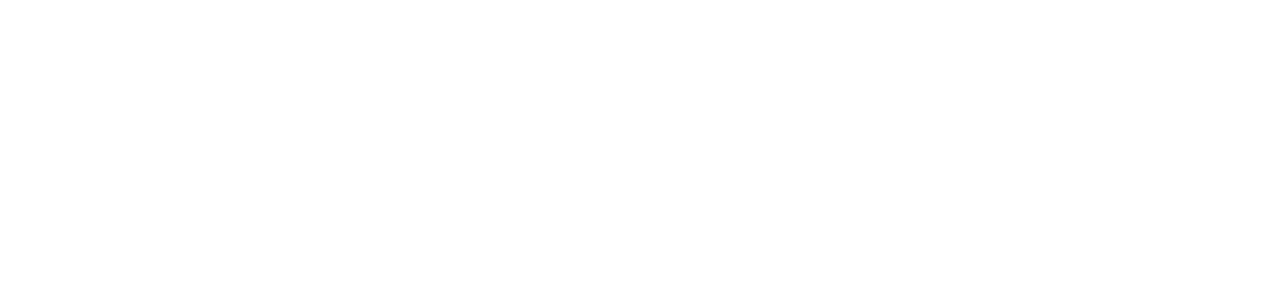
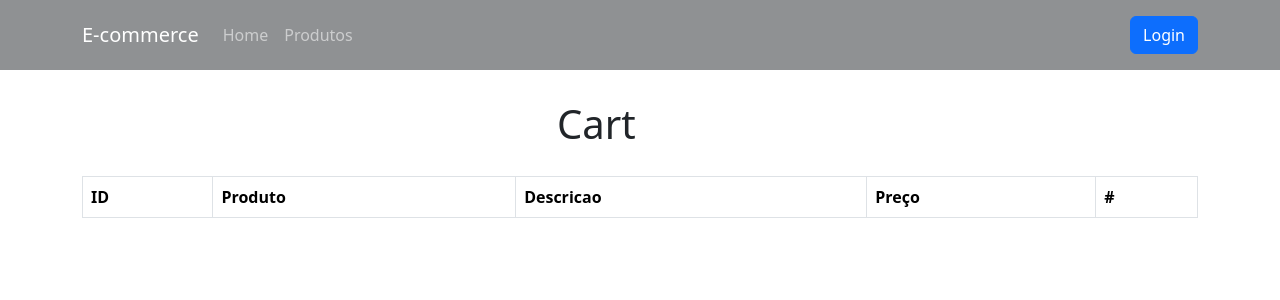
Before and after one commit to KarlaStromberg/projetoEcommerce, a React (Create React App) app: page /carrinho in a window 1280 px wide. Before the commit this address had no page. Shown: the top 300 px of the page. Built offline with nearby package versions, Linux system fonts and the light colour scheme.

Commit message:
Cart page, ATC message, nav changes

```diff
--- a/src/App.js
+++ b/src/App.js
@@ -37,12 +37,16 @@
 import { RouteApp } from "./route";
 import { ToastContainer } from "react-toastify";
 import "react-toastify/dist/ReactToastify.css";
+import CarrinhoContextProvider from "./hooks/CarrinhoContext";
+import "font-awesome/css/font-awesome.css"
 
 function App() {
   return (
     <>
+    <CarrinhoContextProvider>
       <ToastContainer/>
       <RouteApp/>
+    </CarrinhoContextProvider>
     </>
   );
 }
--- a/src/componentes/CardProduto.jsx
+++ b/src/componentes/CardProduto.jsx
@@ -1,10 +1,10 @@
 import { useContext } from "react";
 import { Button, Card } from "react-bootstrap";
-//import { CarrinhoContext } from "../hooks/CarrinhoContext";
+import { CarrinhoContext } from "../hooks/CarrinhoContext";
 import { useNavigate } from "react-router-dom";
 
 function CardProduto({ idProduto, nome, preco, descricao, linkImagem }) {
-  //  const { adicionarCarrinho } = useContext(CarrinhoContext);
+  const { adicionarCarrinho } = useContext(CarrinhoContext);
     let navigate = useNavigate();
 
      function adicionarNoCarrinho(
@@ -19,13 +19,13 @@
         navigate("/login");
       }
 
-      /* adicionarCarrinho({
+       adicionarCarrinho({
         idProduto,
         nomeProduto,
         descricaoProduto,
         precoProduto,
         linkImagemProduto,
-      }); */
+      });
     }
 
   return (
--- /dev/null
+++ b/src/componentes/GerenciarLogin.jsx
@@ -0,0 +1,81 @@
+import { useContext, useEffect, useState } from "react";
+import { Badge, Button, Col, Row } from "react-bootstrap";
+import { CarrinhoContext } from "../hooks/CarrinhoContext";
+
+function GerenciarLogin()
+{
+  const [token, setToken] = useState(null);
+  const [nomeUsario, setNomeUsario] = useState(null);
+  const [emailUsuario, setEmailUsuario] = useState(null);
+
+  const [numeroProdutosCarrinho, setNumeroProdutosCarrinho] = useState(0);
+  const { listaProdutosCarrinho } = useContext(CarrinhoContext);
+
+  useEffect(() => {
+    const quantidadeProdutos = listaProdutosCarrinho.length;
+    setNumeroProdutosCarrinho(quantidadeProdutos);
+  }, [listaProdutosCarrinho]);
+
+  useEffect(() => {
+    pegarDadosLocalStorage();
+  }, []);
+
+  function pegarDadosLocalStorage() {
+    const token = localStorage.getItem("token");
+    const nomeUsuario = localStorage.getItem("nomeUsuario");
+    const emailUsario = localStorage.getItem("emailUsario");
+    setToken(token);
+    setNomeUsario(nomeUsuario);
+    setEmailUsuario(emailUsario);
+  }
+
+  function removerDadosLocalStorage() {
+    localStorage.removeItem("token");
+    localStorage.removeItem("nomeUsuario");
+    localStorage.removeItem("emailUsario");
+    pegarDadosLocalStorage();
+  }
+
+  if (!token) {
+    return (
+      <Row>
+        <Col md={12}>
+          <a href="/login">
+            <Button variant="primary">Login</Button>{" "}
+          </a>
+        </Col>
+      </Row>
+    );
+  }
+
+  return (
+    <Row>
+       <Col md={2}>
+        <a href="/carrinho">
+          <Badge
+            style={{
+              position: "absolute",
+              marginLeft: "20px",
+              marginTop: "-8px",
+            }}
+            bg="success"
+          >
+            {numeroProdutosCarrinho}
+          </Badge>
+          <i className="fa fa-shopping-cart fa-2x"> </i>
+        </a>
+      </Col>
+      <Col md={7}>
+        <i className="fa fa-user"> {nomeUsario}</i>
+        <i className="fa fa-at"> {emailUsuario}</i>
+      </Col>
+      <Col md={2}>
+        <Button variant="danger" onClick={() => removerDadosLocalStorage()}>
+          Sair
+        </Button>{" "}
+      </Col>
+    </Row>
+  );
+}
+
+export { GerenciarLogin };
--- a/src/componentes/ListaProdutos.jsx
+++ b/src/componentes/ListaProdutos.jsx
@@ -36,13 +36,14 @@
     }
 
     return (
-        <Container fluid>
-            <Row className="justify-content-center"  style={{marginTop:"50px"}}>
+        <Container fluid >
+            <Row className="justify-content-center" style={{marginTop:"50px"}} >
             <div style={{textAlign:"center"}}><h1>Collection</h1></div>
                 {produtos.map((produto) => {
                     return (
                         <CardProduto
                         nome={produto.title}
+                        idProduto={produto.id}
                         preco={produto.price}
                         linkImagem={produto.image}
                         descricao={produto.category}
--- a/src/componentes/NavBar.jsx
+++ b/src/componentes/NavBar.jsx
@@ -1,20 +1,27 @@
-import { Navbar, Nav, Container, Button} from "react-bootstrap";
+import { Navbar, Nav, Container, NavbarCollapse, NavbarText} from "react-bootstrap";
+import { GerenciarLogin } from "./GerenciarLogin";
 
 function NavBar() {
+
     return (
         <>
-            <Navbar bg="primary" data-bs-theme="primary">
+            <Navbar bg="dark" data-bs-theme="dark" fixed="top" className="bg-opacity-50">
                 <Container>
-                    <Navbar.Brand href="#home">E-commerce</Navbar.Brand>
+                    <Navbar.Brand href="/">E-commerce</Navbar.Brand>
                     <Nav className="me-auto">
                         <Nav.Link href="/">Home</Nav.Link>
                         <Nav.Link href="/produtos">Produtos</Nav.Link>
-
                     </Nav>
+                    <NavbarCollapse className="justify-content-end">
+                            <NavbarText>
+                                <GerenciarLogin/>
+                            </NavbarText>
+                        </NavbarCollapse>
                 </Container>
             </Navbar>
         </>
  );
 }
 
+
 export default NavBar;
--- a/src/hooks/CarrinhoContext.js
+++ b/src/hooks/CarrinhoContext.js
@@ -43,6 +43,16 @@
 
     const listaProdutosAtualizado = [produto, ...listaProdutosCarrinho];
     salvarProdutos(listaProdutosAtualizado);
+    toast.success("Produto adicionado", {
+      position: "top-center",
+      autoClose: 5000,
+      hideProgressBar: false,
+      closeOnClick: true,
+      pauseOnHover: true,
+      draggable: true,
+      progress: undefined,
+      theme: "light",
+    });
   };
   function removerProduto(idProduto) {
     const listaProdutosAtualizado = listaProdutosCarrinho.filter(
--- /dev/null
+++ b/src/pages/Carrinho.jsx
@@ -0,0 +1,68 @@
+import { useContext, useEffect, useState } from "react";
+import { Button, Col, Container, Row, Table } from "react-bootstrap";
+import { CarrinhoContext } from "../hooks/CarrinhoContext";
+import NavBar from "../componentes/NavBar";
+
+function Carrinho() {
+  const { listaProdutosCarrinho, removerProduto } = useContext(CarrinhoContext);
+  const [produtosCarrinho, setProdutosCarrinho] = useState([]);
+
+  useEffect(() => {
+    console.log("BUSCAR CAAAR", listaProdutosCarrinho);
+    if (listaProdutosCarrinho) {
+      setProdutosCarrinho(listaProdutosCarrinho);
+    }
+  }, [listaProdutosCarrinho]);
+
+  return (
+    <>
+    <NavBar/>
+      <Container style={{paddingTop:"100px"}}>
+        <Row className="justify-content-md-center" style={{paddingBottom:"20px"}} >
+          <Col md={2} >
+            <h1>Cart</h1>
+          </Col>
+        </Row>
+        <Row>
+          <Col>
+            <Table striped bordered hover>
+              <thead>
+                <tr>
+                  <th>ID</th>
+                  <th>Produto</th>
+                  <th>Descricao</th>
+                  <th>Preço</th>
+                  <th>#</th>
+                </tr>
+              </thead>
+              <tbody>
+                {produtosCarrinho.map((produtoCarrinho, index) => {
+                  return (
+                    <tr>
+                      <td> {produtoCarrinho.idProduto}</td>
+                      <td> {produtoCarrinho.nomeProduto}</td>
+                      <td> {produtoCarrinho.descricaoProduto}</td>
+                      <td> {produtoCarrinho.precoProduto} R$</td>
+                      <td>
+                        <Button
+                          onClick={() =>
+                            removerProduto(produtoCarrinho.idProduto)
+                          }
+                          variant="danger"
+                        >
+                          Remover
+                        </Button>
+                      </td>
+                    </tr>
+                  );
+                })}
+              </tbody>
+            </Table>
+          </Col>
+        </Row>
+      </Container>
+    </>
+  );
+}
+
+export { Carrinho };
--- a/src/pages/Produto.jsx
+++ b/src/pages/Produto.jsx
@@ -6,6 +6,7 @@
     return(
         <>
         <NavBar/>
+        <div style={{paddingTop:"90px"}}></div>
         <ListaProdutos/>
         </>
     );
--- a/src/route/index.jsx
+++ b/src/route/index.jsx
@@ -3,6 +3,7 @@
 import { Produto } from "../pages/Produto";
 import { Home } from "../pages/Home"
 import { Login } from "../pages/login";
+import { Carrinho } from "../pages/Carrinho";
 
 export function RouteApp() {
     return (
@@ -10,7 +11,8 @@
             <Routes>
                 <Route path="/" element={<Home/>} />
                 <Route path="/produtos" element={<Produto />} />
-
+                <Route path="/login" element={<Login/>} />
+                <Route path="/carrinho" element={<Carrinho/>} />
             </Routes>
         </BrowserRouter>
     )
```
